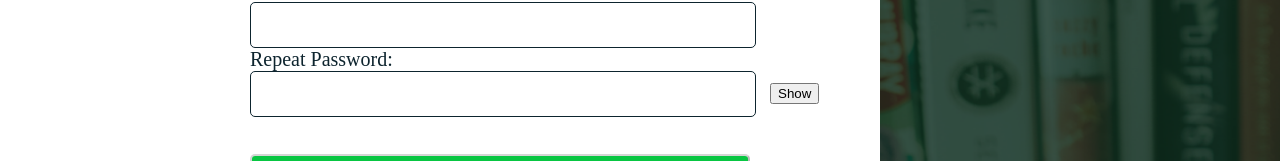
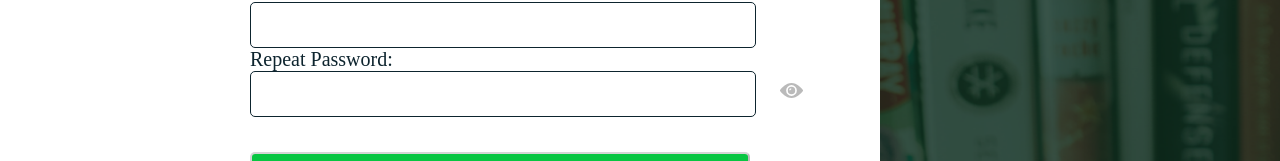
Before and after one commit to moni2223/Library, a React (Create React App) app: page / in a window 1280 px wide. Shown: the part 636-797 px from the top of the page. Built offline with nearby package versions, Linux system fonts and the light colour scheme.

Commit message:
API added

```diff
--- a/src/Components/Login/Form.css
+++ b/src/Components/Login/Form.css
@@ -86,8 +86,8 @@ label {
     opacity: 1;
     font-size:30px;
 }
-
-p{
-    left:400px;
+.view{
+    position:relative;
+    left:530px;
     top:-50px;
 }
--- a/src/Components/Login/LoginForm.js
+++ b/src/Components/Login/LoginForm.js
@@ -3,6 +3,7 @@ import "./Form.css";
 import logo from "./1.png";
 import bigPicture from "./2.png";
 import {Link} from "react-router-dom";
+import view from "./view.svg";
 
 export default function LoginForm() {
     const [email, setEmail] = useState("");
@@ -45,7 +46,7 @@ export default function LoginForm() {
                     onChange={(e) => setPassword(e.target.value)}
                 />
                 <p></p>
-                <button onClick={showPassword} className="ShowPass">Show</button>
+                <img src={view} className="view" onClick={showPassword}/>
                 <button type="submit" className="Login" disabled={!validateForm()}><b>Login</b></button>
                 <p>You don't have an account?<Link to='/'>Sign up here!</Link></p>
             </form>
--- a/src/Components/Registration/RegisterForm.js
+++ b/src/Components/Registration/RegisterForm.js
@@ -4,6 +4,7 @@ import "../Login/Form.css";
 import logo from "../Login/1.png";
 import bigPicture from "../Login/2.png";
 import library from "../../API/library";
+import view from "../Login/view.svg";
 
 export default function RegisterForm(){
     const [email, setEmail] = useState("");
@@ -77,8 +78,8 @@ export default function RegisterForm(){
                     onChange={(e) => setRepeatedPassword(e.target.value)}
                 />
                 <p></p>
-                <button onClick={showPassword} className="ShowPass">Show</button>
-                <button type="submit" className="Login" disabled={!validateForm()} onClick={handleSubmit}><b>Register</b></button>
+                <img src={view} className="view" onClick={showPassword}/>
+                <button type="submit" className="Login" disabled={!validateForm()}><b>Register</b></button>
                 <p>You have an account?<Link to='/login'>Log in here!</Link></p>
             </form>
             <img className="big-picture" src={bigPicture}/>
```
Also changed, not shown: src/Components/Login/view.svg (added).
